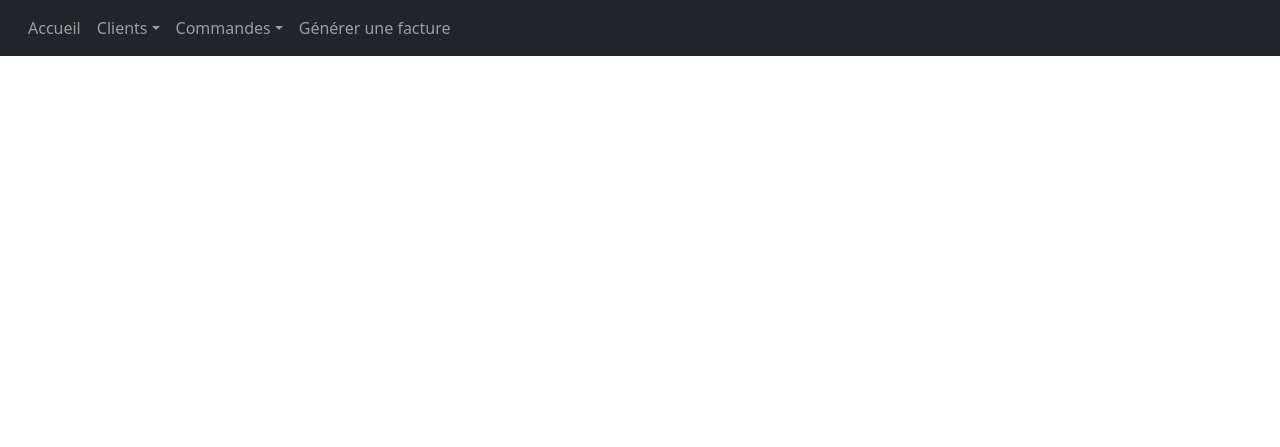
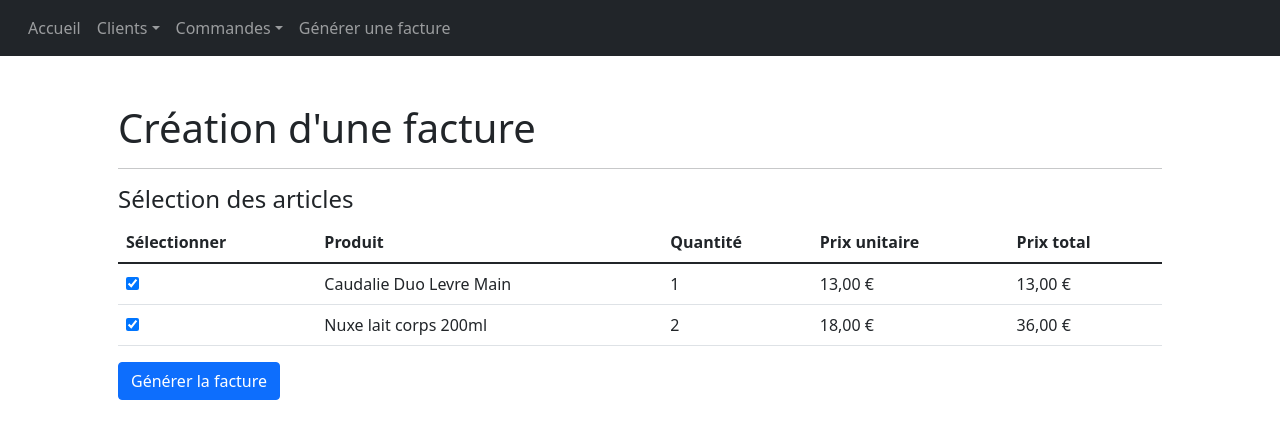
Before and after one commit to TomDep/bdd-turbo-disco, a PHP site: page /pages/generer_facture.php in a window 1280 px wide. Shown: the top 447 px of the page. Run offline with PHP 8.4, Linux system fonts and the light colour scheme; some libraries are stand-ins or nearby versions.

Commit message:
Modification de la commande

```diff
--- a/lib/ArticleCommande.php
+++ b/lib/ArticleCommande.php
@@ -3,10 +3,10 @@
 class ArticleCommande
 {
 
-    private $intitule = "";
-    private $id;
-    private $quantite;
-    private $prix_unite;
+    public $intitule = "";
+    public $id;
+    public $quantite;
+    public $prix_unite;
 
     private $fmt;
 
@@ -36,10 +36,7 @@ class ArticleCommande
         ?>
         <tr>
             <th scope="row"><?php echo $i; ?></th>
-            <td><?php echo $this->intitule; ?></td>
-            <td><?php echo $this->quantite; ?></td>
-            <td><?php echo $this->fmt->formatCurrency($this->prix_unite, "EUR"); ?></td>
-            <td><?php echo $this->fmt->formatCurrency($this->recupererTotal(), "EUR"); ?></td>
+            <?php $this->afficherInfos(); ?>
             <td>
                 <a class="link-danger"
                    href="../lib/enlever_article.php?id_commande=<?php echo $id_commande; ?>&id_article=<?php echo $this->id?>">
@@ -53,4 +50,14 @@ class ArticleCommande
     public function recupererTotal() {
         return $this->prix_unite * $this->quantite;
     }
+
+    public function afficherInfos()
+    {
+        ?>
+        <td><?php echo $this->intitule; ?></td>
+        <td><?php echo $this->quantite; ?></td>
+        <td><?php echo $this->fmt->formatCurrency($this->prix_unite, "EUR"); ?></td>
+        <td><?php echo $this->fmt->formatCurrency($this->recupererTotal(), "EUR"); ?></td>
+        <?php
+    }
 }
--- a/lib/Commande.php
+++ b/lib/Commande.php
@@ -251,4 +251,9 @@ class Commande
     {
         return $this->statut;
     }
+
+    public function recupererArticles()
+    {
+        return $this->articles;
+    }
 }
--- a/pages/generer_facture.php
+++ b/pages/generer_facture.php
@@ -7,5 +7,68 @@
     <body>
     <?php  include("../templates/menu.php");  ?>
 
+    <?php
+    require_once '../lib/Commande.php';
+    require_once '../lib/Client.php';
+    require_once '../lib/ArticleCommande.php';
+
+    $client1 = new Client(
+        955121,
+        "De Pasquale",
+        "Tom",
+        "Silver",
+        "Tom de Pasquale",
+        "@tom_depasquale",
+        "tomdepasquale1@gmail.com");
+
+    $commande1 = new Commande(86534, $client1);
+    $commande1->changerStatut(StatutCommande::en_cours);
+    $commande1->ajouterCommentaire("Cette commande est prise en charge par Tom de Pasquale.");
+    $commande1->ajouterArticle(new ArticleCommande(652, "Caudalie Duo Levre Main", 1, 13.00));
+    $commande1->ajouterArticle(new ArticleCommande(5563, "Nuxe lait corps 200ml", 2, 18.00));
+
+    ?>
+
+    <div class="container p-5">
+
+        <h1>Création d'une facture</h1>
+
+        <hr>
+
+        <div>
+            <h4>Sélection des articles</h4>
+
+            <form action="../lib/generer_facture.php" method="post">
+
+                <table class="table">
+                    <thead>
+                        <tr>
+                            <th>Sélectionner</th>
+                            <th>Produit</th>
+                            <th>Quantité</th>
+                            <th>Prix unitaire</th>
+                            <th>Prix total</th>
+                        </tr>
+                    </thead>
+                    <tbody>
+                        <?php
+
+                        $articles = $commande1->recupererArticles();
+                        foreach ($articles as $i => $article) {
+                            echo "<tr>";
+                            echo "<td><input name='". $article->id ."' type='checkbox' checked></td>";
+                            $article->afficherInfos();
+                            echo "</tr>";
+                        }
+                        ?>
+                    </tbody>
+                </table>
+
+                <button class="btn btn-primary" type="submit">Générer la facture</button>
+            </form>
+        </div>
+
+    </div>
+
     </body>
 </html>
```
Also changed, not shown: pages/editer_commande.php (+10 -4 lines).
